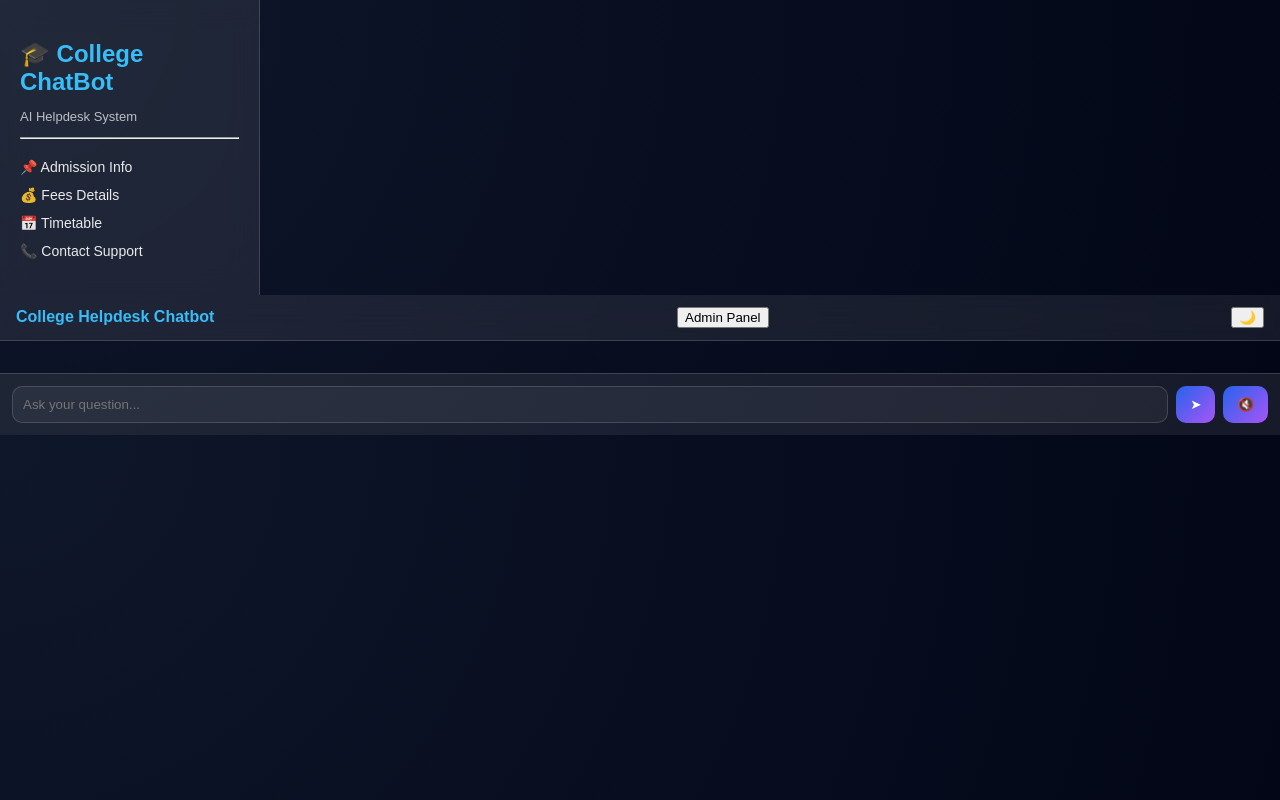
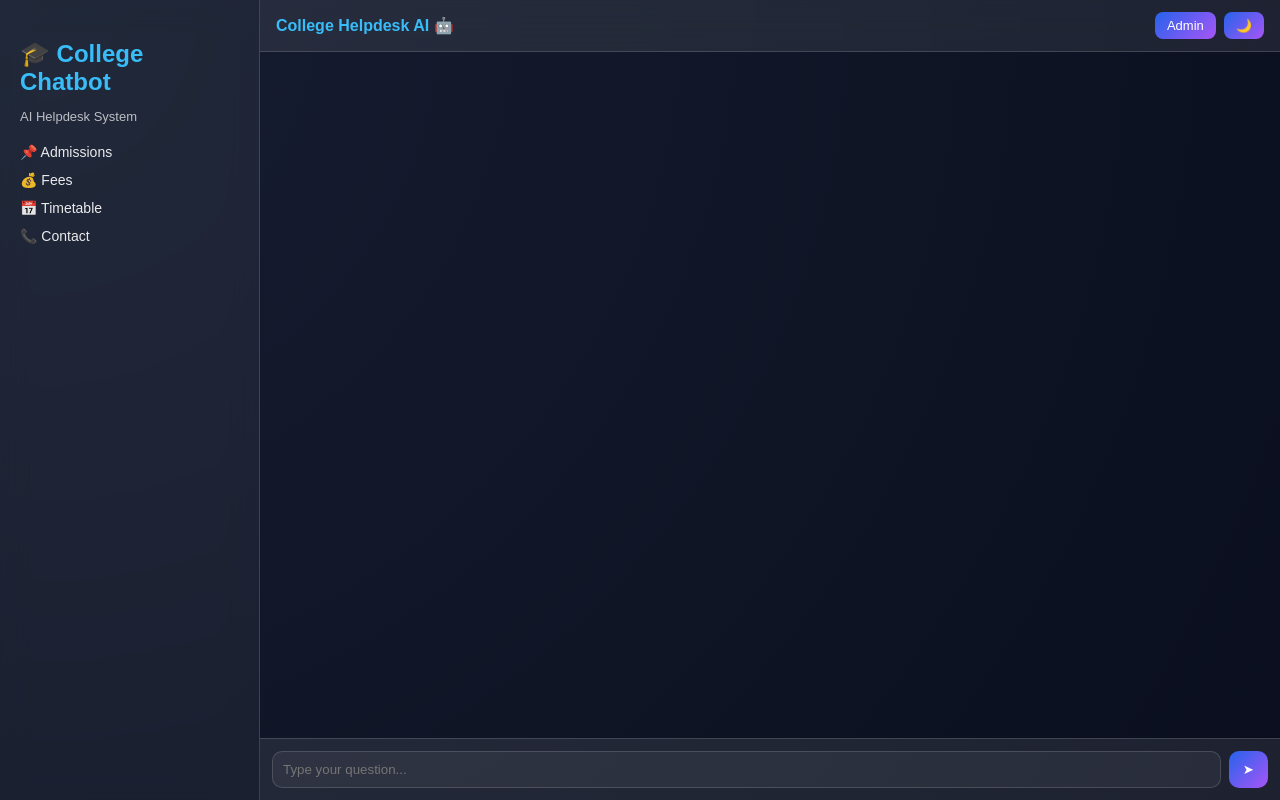
Before and after one commit to saliankishan/college-chatbot, a Flask app: page / in a window 1280 px wide. Run offline with Flask 3, Linux system fonts and the light colour scheme.

Commit message:
Update index.html

```diff
--- a/templates/index.html
+++ b/templates/index.html
@@ -1,50 +1,45 @@
 <!DOCTYPE html>
-<html lang="en">
+<html>
 <head>
-    <meta charset="UTF-8">
 <meta name="viewport" content="width=device-width, initial-scale=1.0">
-    <title>College Helpdesk Chatbot</title>
+<title>College Chatbot</title>
 <link rel="stylesheet" href="/static/style.css">
 </head>
 <body>
 
-<div class="app-container">
-
-    <!-- Mobile Menu Button -->
 <button class="menu-btn" onclick="toggleSidebar()">☰</button>
 
-    <!-- Sidebar -->
+<div class="app">
+
 <div class="sidebar" id="sidebar">
-        <h2>🎓 College ChatBot</h2>
+    <h2>🎓 College Chatbot</h2>
     <p>AI Helpdesk System</p>
-        <hr>
     <ul>
-            <li>📌 Admission Info</li>
-            <li>💰 Fees Details</li>
+        <li>📌 Admissions</li>
+        <li>💰 Fees</li>
         <li>📅 Timetable</li>
-            <li>📞 Contact Support</li>
+        <li>📞 Contact</li>
     </ul>
 </div>
 
-    <!-- Chat Section -->
-    <div class="chat-container">
+<div class="chat">
 
 <div class="chat-header">
-            <span>College Helpdesk Chatbot</span>
-            <button onclick="window.location.href='/admin'" class="admin-btn">Admin Panel</button>
-            <button id="themeToggle">🌙</button>
+    <span>College Helpdesk AI 🤖</span>
+    <div class="header-actions">
+        <button class="btn" onclick="location.href='/admin'">Admin</button>
+        <button class="btn" id="themeToggle">🌙</button>
+    </div>
 </div>
 
 <div id="chat" class="chat-box"></div>
 
 <div class="chat-input">
-            <input type="text" id="msg" placeholder="Ask your question..." autofocus>
+    <input type="text" id="msg" placeholder="Type your question...">
     <button onclick="send()">➤</button>
-            <button onclick="window.speechSynthesis.cancel()">🔇</button>
 </div>
 
 </div>
-
 </div>
 
 <script>
@@ -52,64 +47,32 @@ function toggleSidebar() {
     document.getElementById("sidebar").classList.toggle("show");
 }
 
-function speak(text) {
-    const speech = new SpeechSynthesisUtterance(text);
-    speech.lang = "en-US";
-    window.speechSynthesis.cancel();
-    window.speechSynthesis.speak(speech);
-}
-
 function send() {
     let input = document.getElementById("msg");
     let message = input.value.trim();
-    if (message === "") return;
+    if (!message) return;
 
     addMessage("user", message);
 
     fetch("/chat", {
         method: "POST",
         headers: {"Content-Type": "application/json"},
-        body: JSON.stringify({message: message})
+        body: JSON.stringify({message})
     })
     .then(res => res.json())
-    .then(data => {
-        addMessage("bot", data.reply);
-        speak(data.reply);
-    });
+    .then(data => addMessage("bot", data.reply));
 
     input.value = "";
 }
 
-function addMessage(sender, text) {
+function addMessage(type, text) {
     let chat = document.getElementById("chat");
     let div = document.createElement("div");
-    div.className = "message " + sender;
+    div.className = "msg " + type;
     div.innerText = text;
     chat.appendChild(div);
     chat.scrollTop = chat.scrollHeight;
 }
-
-document.getElementById("msg").addEventListener("keydown", function(e) {
-    if (e.key === "Enter") {
-        e.preventDefault();
-        send();
-    }
-});
-
-const toggleBtn = document.getElementById("themeToggle");
-const body = document.body;
-
-if (localStorage.getItem("theme") === "light") {
-    body.classList.add("light");
-    toggleBtn.textContent = "☀️";
-}
-
-toggleBtn.onclick = () => {
-    body.classList.toggle("light");
-    const isLight = body.classList.contains("light");
-    toggleBtn.textContent = isLight ? "☀️" : "🌙";
-    localStorage.setItem("theme", isLight ? "light" : "dark");
-};
 </script>
 
 </body>
```
Lines whose indentation alone changed are shown as unchanged.
